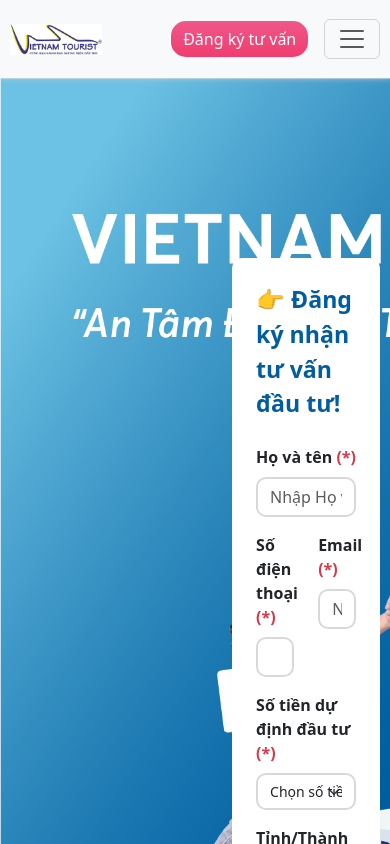
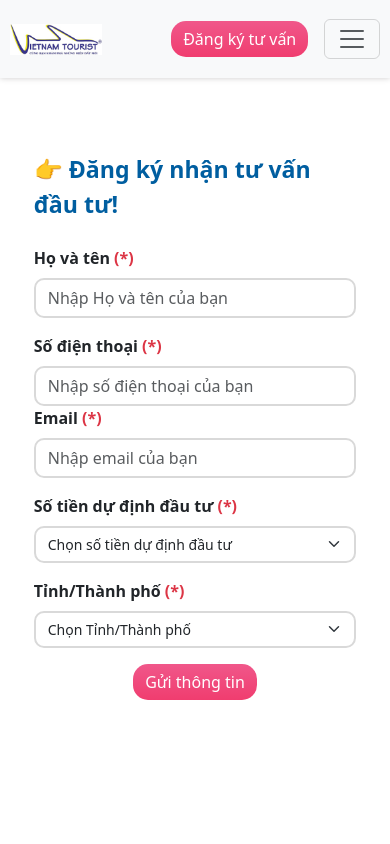
Before and after one commit to TanPhuong/landingpage-investor, a Vue app: page / in a window 390 px wide. Shown: the top 844 px of the page. Built offline with nearby package versions, Linux system fonts and the light colour scheme.

Commit message:
test adding props

```diff
--- a/src/App.vue
+++ b/src/App.vue
@@ -65,7 +65,7 @@ export default {
     </header>
 
     <!-- Body part -->
-    <HomeView />
+    <HomeView :mobileView="mobileView"/>
 
     <footer style="background-color: #f7f7f7;">
       <div class="p-70" style="width: 85%; margin: auto;">
--- a/src/views/HomeView.vue
+++ b/src/views/HomeView.vue
@@ -1,4 +1,12 @@
 <script setup>
+
+const props = defineProps({
+  mobileView: {
+    type: Boolean,
+    required: true
+  }
+})
+
 const data = [
   {
     title: "Lợi nhuận",
@@ -32,14 +40,19 @@ const data = [
   <main>
     <!-- Form register section -->
     <div id="form-register_section">
-      <div class="w-95 d-flex justify-content-end" style="padding: 180px 0;">
+      <div class="form-register_wrapper w-95 d-flex justify-content-end" style="padding: 180px 0;">
+
+        <div class="img-section" v-if="props.mobileView">
+          <img src="" alt="">
+        </div>
+
         <div class="form-register_container" style="width: 40%;">
           <div class="p-4">
             <div class="title-section fw-semibold fs-3 mb-4">👉 Đăng ký nhận tư vấn đầu tư!</div>
 
             <form action="submit">
               <!-- Name input -->
-              <div class="mb-3">
+              <div class="register-item mb-3">
                 <label for="nameInput" class="form-label fw-semibold">Họ và tên
                   <span class="text-danger">(*)</span></label>
                 <input type="text" class="form-control input-investor" id="nameInput"
@@ -47,14 +60,14 @@ const data = [
               </div>
 
               <!-- phone and email input -->
-              <div class="mb-3 row">
-                <div class="col-6">
+              <div class="register-item_wrapper mb-3 row">
+                <div class="register-item col-6">
                   <label for="phoneInput" class="form-label fw-semibold">Số điện thoại
                     <span class="text-danger">(*)</span></label>
                   <input type="number" class="form-control input-investor" id="phoneInput"
                     placeholder="Nhập số điện thoại của bạn">
                 </div>
-                <div class="col-6">
+                <div class="register-item col-6">
                   <label for="emailInput" class="form-label fw-semibold">Email
                     <span class="text-danger">(*)</span></label>
                   <input type="email" class="form-control input-investor" id="emailInput"
@@ -63,7 +76,7 @@ const data = [
               </div>
 
               <!-- investment -->
-              <div class="mb-3">
+              <div class="register-item mb-3">
                 <label for="investmentInput" class="form-label fw-semibold">Số tiền dự định đầu tư
                   <span class="text-danger">(*)</span></label>
                 <select name="investmentInput" id="investmentInput" class="form-select form-select-sm input-investor">
@@ -72,7 +85,7 @@ const data = [
               </div>
 
               <!-- city -->
-              <div class="mb-3">
+              <div class="register-item mb-3">
                 <label for="cityInput" class="form-label fw-semibold">Tỉnh/Thành phố
                   <span class="text-danger">(*)</span></label>
                 <select name="cityInput" id="cityInput" class="form-select form-select-sm input-investor">
@@ -442,7 +455,21 @@ tbody tr:last-child {
 @media (max-width: 1024px) {
 
   #form-register_section {
+    background: none !important;
 
+    & .form-register_wrapper {
+      padding: 50px 0 !important;
+    }
+
+    & .form-register_container {
+      width: 100% !important;
+
+      & .register-item {
+        width: 100% !important;
+        display: flex !important;
+        flex-direction: column !important;
+      }
+    }
   }
 
 
```
